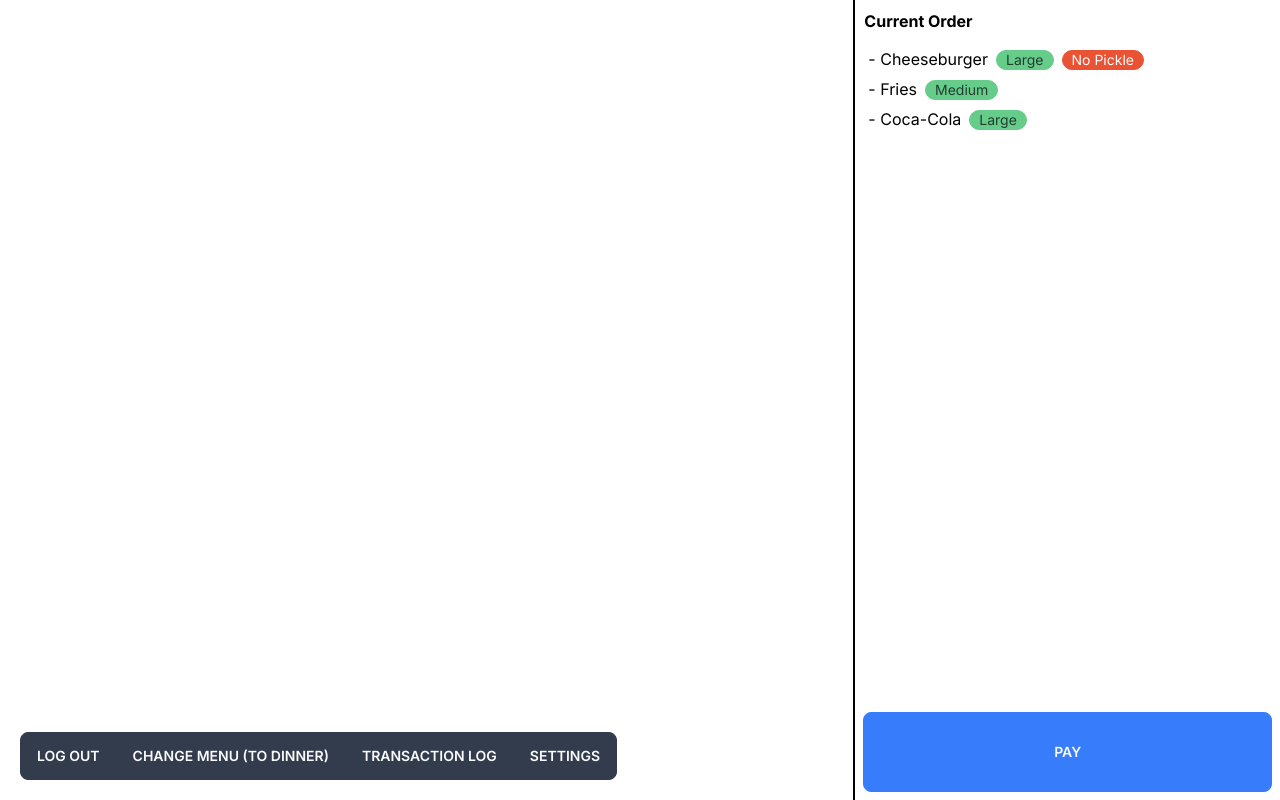
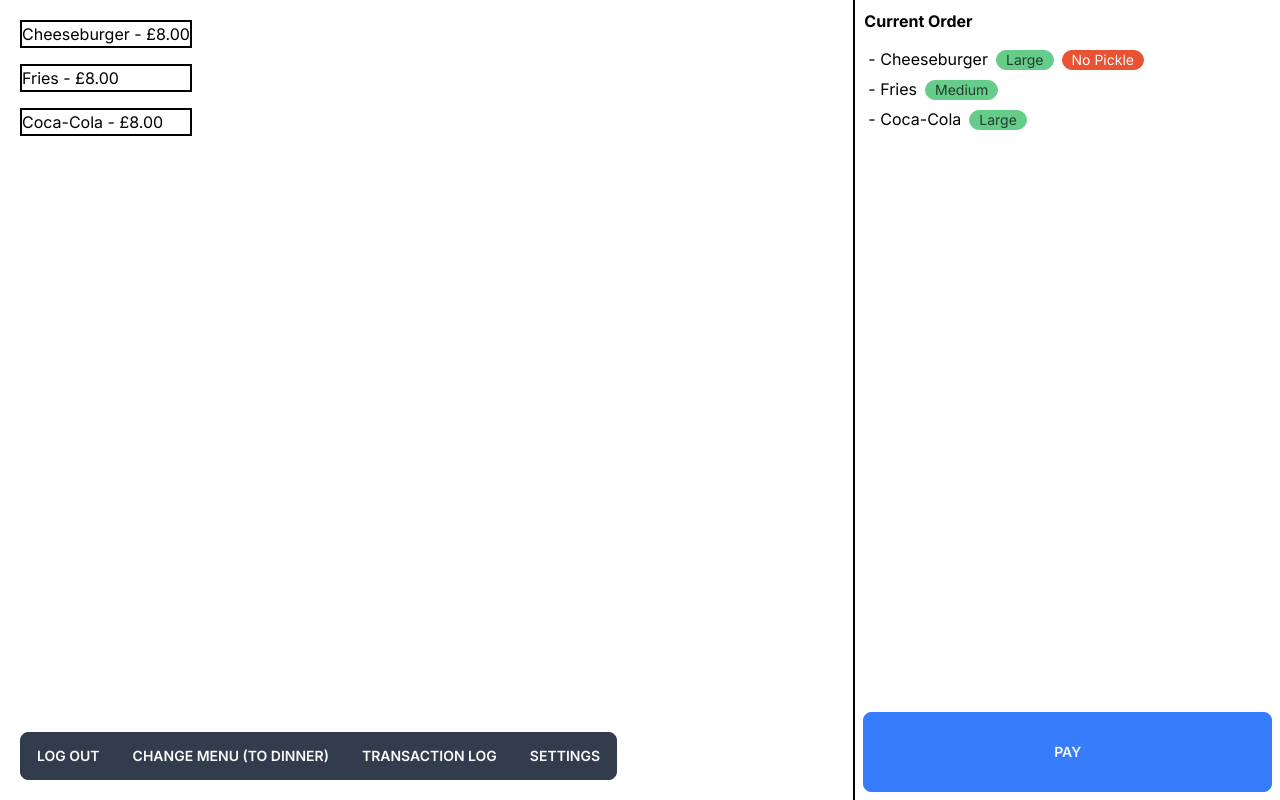
Before and after one commit to atbu/pos-system, a Next.js app: page / in a window 1280 px wide. Built offline with nearby package versions, Linux system fonts and the light colour scheme.

Commit message:
Start creating upper left item grid

```diff
--- /dev/null
+++ b/app/components/Item.tsx
@@ -0,0 +1,11 @@
+import React from 'react'
+
+const Item = ( { name, price }: { name: string; price: string}) => {
+  return (
+    <div className='border-2 border-black'>
+        { name } - { price }
+    </div>
+  )
+}
+
+export default Item
--- /dev/null
+++ b/app/components/ItemGrid.tsx
@@ -0,0 +1,14 @@
+import React from 'react'
+import Item from './Item'
+
+const ItemGrid = () => {
+  return (
+    <div className='grid gap-4'>
+        <Item name="Cheeseburger" price="£8.00"></Item>
+        <Item name="Fries" price="£8.00"></Item>
+        <Item name="Coca-Cola" price="£8.00"></Item>
+    </div>
+  )
+}
+
+export default ItemGrid
--- a/app/page.tsx
+++ b/app/page.tsx
@@ -1,5 +1,6 @@
 import BottomBar from "./components/BottomBar"
 import CurrentOrder from "./components/CurrentOrder"
+import ItemGrid from './components/ItemGrid'
 
 export default function Home() {
   return (
@@ -10,6 +11,9 @@ export default function Home() {
       <div className='absolute inset-y-0 right-0 w-1/3 h-screen-max border-l-2 border-black'>
         <CurrentOrder />
       </div>
+      <div className='absolute top-5 left-5'>
+        <ItemGrid></ItemGrid>
+      </div>
     </main>
   )
 }
```
